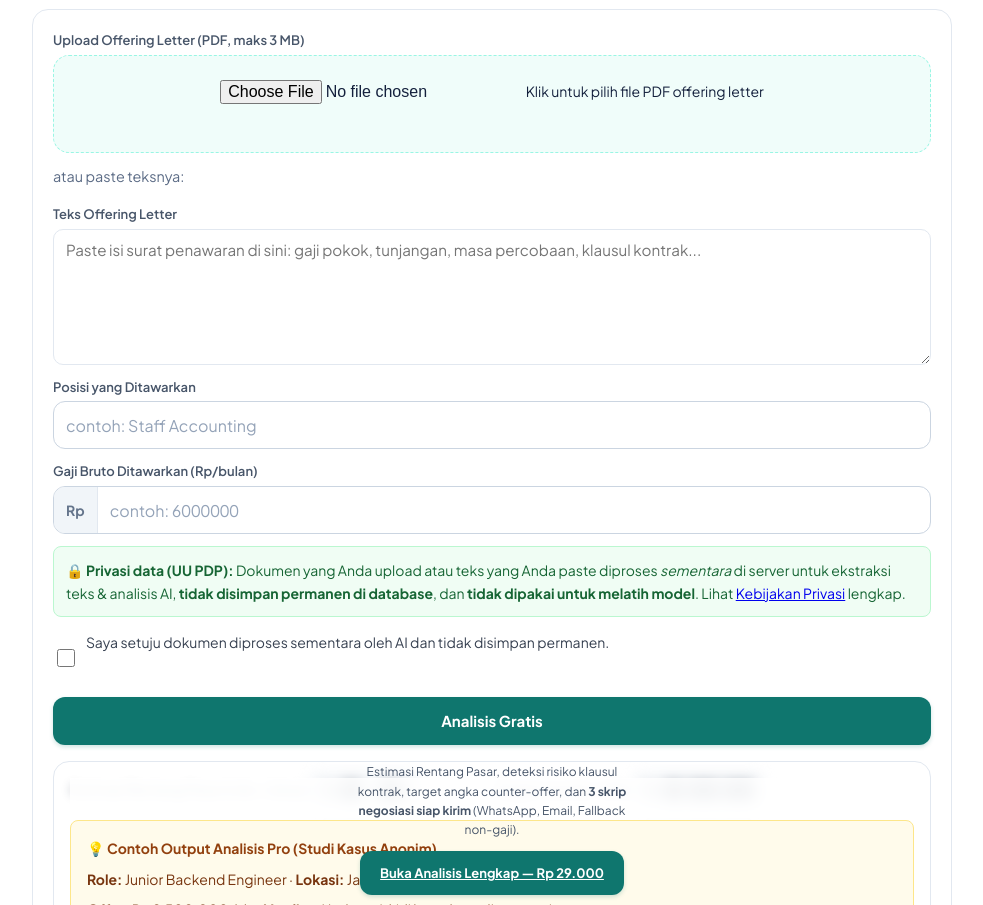
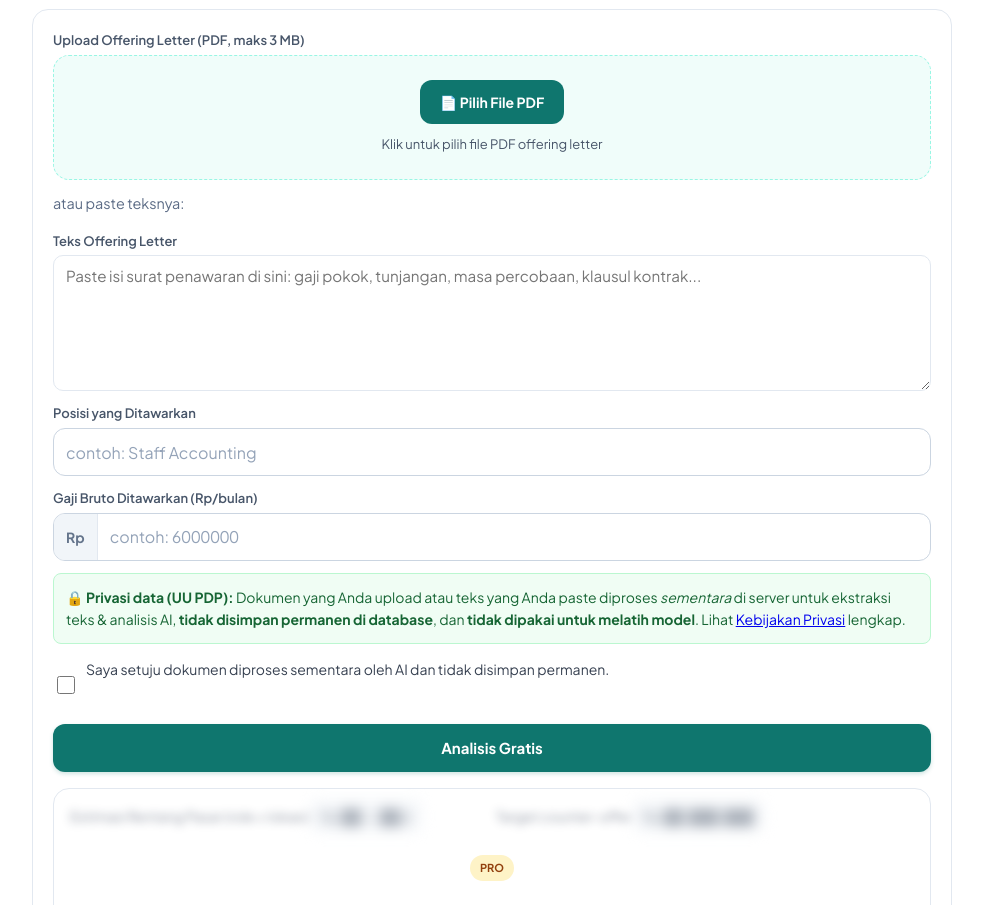
Before and after one commit to rifakhoirul/gajikita, a website: page offer-analyzer.html in a window 1280 px wide. Shown: the part 207-1112 px from the top of the page, without its empty margins (148-1131 px from the left). Drawn offline with Linux system fonts and the light colour scheme.

Commit message:
[HG-015] Fix 4 bug UI offer-analyzer: (1) paywall overlay absolute->static flow, CTA tidak menimpa kartu Contoh Output di 375x812 (overlap=0 terverifikasi geometric probe); (2) CTA full-width flex + text-decoration:none + Rp&nbsp;29.000 nowrap span tanpa clipping; (3) dropzone custom: input file native disembunyikan (clip), tombol emerald ::before + hint dinamis nama file; (4) copy kode lisensi diperjelas (kode akses Pro HG-XXXX-XXXX). Semua id/name/data-testid utuh, 74/74 Playwright hijau, bump ?v=14.

```diff
--- a/css/design-system.css
+++ b/css/design-system.css
@@ -578,19 +578,18 @@ select {
 }
 
 .paywall-overlay {
-  position: absolute;
-  top: 0;
-  left: 0;
-  right: 0;
-  bottom: 0;
-  background: rgba(255, 255, 255, 0.85);
-  backdrop-filter: blur(4px);
+  /* HG-015: overlay tidak lagi absolute — jadi blok statis di flow normal
+     sehingga CTA tidak menimpa kartu kuning "Contoh Output" di 375x812.
+     Blur visual tetap ditangani .paywall-blur-content di bawahnya. */
+  position: static;
+  background: transparent;
+  backdrop-filter: none;
   display: flex;
   flex-direction: column;
   align-items: center;
-  justify-content: center;
-  padding: 20px;
+  padding: 16px 8px 4px;
   text-align: center;
+  gap: 10px;
 }
 
 .paywall-badge {
@@ -618,11 +617,24 @@ select {
   max-width: 280px;
 }
 
+/* HG-015: CTA paywall — full-width blok di flow normal, tanpa underline,
+   harga Rp&nbsp;29.000 tetap satu baris (span nowrap), tanpa clipping. */
 .btn-unlock-pro {
-  min-height: 44px;
-  width: auto;
-  padding: 0 20px;
-  font-size: 13px;
+  display: flex;
+  align-items: center;
+  justify-content: center;
+  width: 100%;
+  text-decoration: none;
+  min-height: 48px;
+  padding: 10px 12px;
+  font-size: 14px;
+  font-weight: 700;
+  box-sizing: border-box;
+}
+
+/* Harga & em-dash tak boleh pindah baris sendiri — sisanya boleh wrap aman. */
+.btn-unlock-pro .price-nowrap {
+  white-space: nowrap;
 }
 
 /* ---- 15. Component: Dropzone (offer-analyzer) ---- */
@@ -637,6 +649,39 @@ select {
 }
 
 .dropzone:hover { border-color: var(--color-primary); }
+
+/* HG-015: sembunyikan input file native, ubah dropzone jadi tombol pilih file.
+   Input tetap di DOM (id offer-pdf utuh utk JS & test) — klik pada dropzone
+   memicu file picker via label wrapper. */
+.dropzone input[type="file"] {
+  position: absolute;
+  width: 1px;
+  height: 1px;
+  opacity: 0;
+  overflow: hidden;
+  clip: rect(0 0 0 0);
+}
+
+.dropzone-hint {
+  display: block;
+  margin-top: 10px;
+  font-size: 13px;
+  color: var(--color-text-secondary);
+}
+
+.dropzone::before {
+  content: "📄 Pilih File PDF";
+  display: inline-block;
+  min-height: 44px;
+  line-height: 44px;
+  padding: 0 20px;
+  background: var(--color-primary);
+  color: #ffffff;
+  font-size: 14px;
+  font-weight: 700;
+  border-radius: var(--radius-md, 10px);
+  pointer-events: none;
+}
 
 /* ---- 16. Component: Compare.html specific ---- */
 /* Winner Badge */
--- a/disclaimer.html
+++ b/disclaimer.html
@@ -8,8 +8,8 @@
 <link rel="preconnect" href="https://fonts.googleapis.com">
 <link rel="preconnect" href="https://fonts.gstatic.com" crossorigin>
 <link href="https://fonts.googleapis.com/css2?family=Plus+Jakarta+Sans:wght@400;500;600;700;800&family=JetBrains+Mono:wght@500;600&display=swap" rel="stylesheet">
-<link rel="stylesheet" href="css/design-system.css?v=13">
-<link rel="stylesheet" href="css/style.css?v=13">
+<link rel="stylesheet" href="css/design-system.css?v=14">
+<link rel="stylesheet" href="css/style.css?v=14">
 <style>
   main{max-width:720px;margin:24px auto;padding:0 16px 48px}
   h2{margin:26px 0 10px}
--- a/js/offer-analyzer-page.js
+++ b/js/offer-analyzer-page.js
@@ -107,6 +107,12 @@ function bind() {
 
   // Upload PDF -> /api/import-offer -> isi textarea (modalitas tunggal: teks).
   document.getElementById('offer-pdf').addEventListener('change', async (e) => {
+    // HG-015: refresh label dropzone dengan nama file terpilih (UX feedback).
+    const hint = document.querySelector('.dropzone-hint');
+    if (hint) {
+      const f = e.target.files && e.target.files[0];
+      hint.textContent = f ? `✓ ${f.name} terpilih — klik "Analisis Gratis"` : 'Klik untuk pilih file PDF offering letter';
+    }
     hideError('analyzer-error');
     const file = e.target.files && e.target.files[0];
     if (!file) return;
@@ -210,4 +216,8 @@ function bind() {
   });
 }
 
+// HG-015: klik dropzone (tombol "Pilih File PDF") memicu input file tersembunyi.
+const dz = document.querySelector('.dropzone');
+if (dz) dz.addEventListener('click', () => document.getElementById('offer-pdf').click());
+
 bind();
--- a/offer-analyzer.html
+++ b/offer-analyzer.html
@@ -96,7 +96,7 @@
             <span class="paywall-badge">Pro</span>
             <p class="paywall-title">Buka hasil lengkap</p>
             <p class="paywall-desc">Estimasi Rentang Pasar, deteksi risiko klausul kontrak, target angka counter-offer, dan <strong>3 skrip negosiasi siap kirim</strong> (WhatsApp, Email, Fallback non-gaji).</p>
-            <a class="btn-primary btn-unlock-pro" href="pay.html?amount=29000">Buka Analisis Lengkap — Rp&nbsp;29.000</a>
+            <a class="btn-primary btn-unlock-pro" href="pay.html?amount=29000"><span class="price-nowrap">Buka Analisis Lengkap — Rp&nbsp;29.000</span></a>
           </div>
         </div>
 
```
Also changed, not shown: privacy.html (+2 -2 lines), terms.html (+2 -2 lines).
